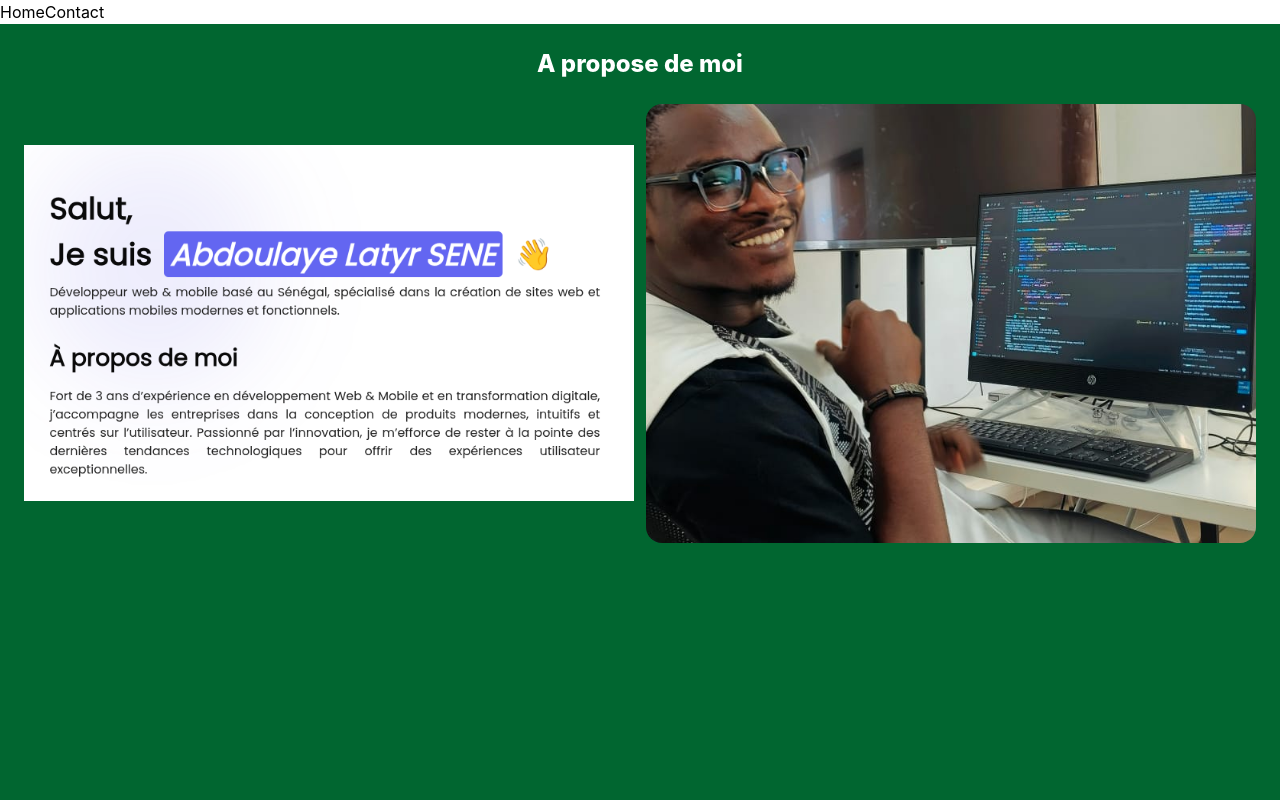
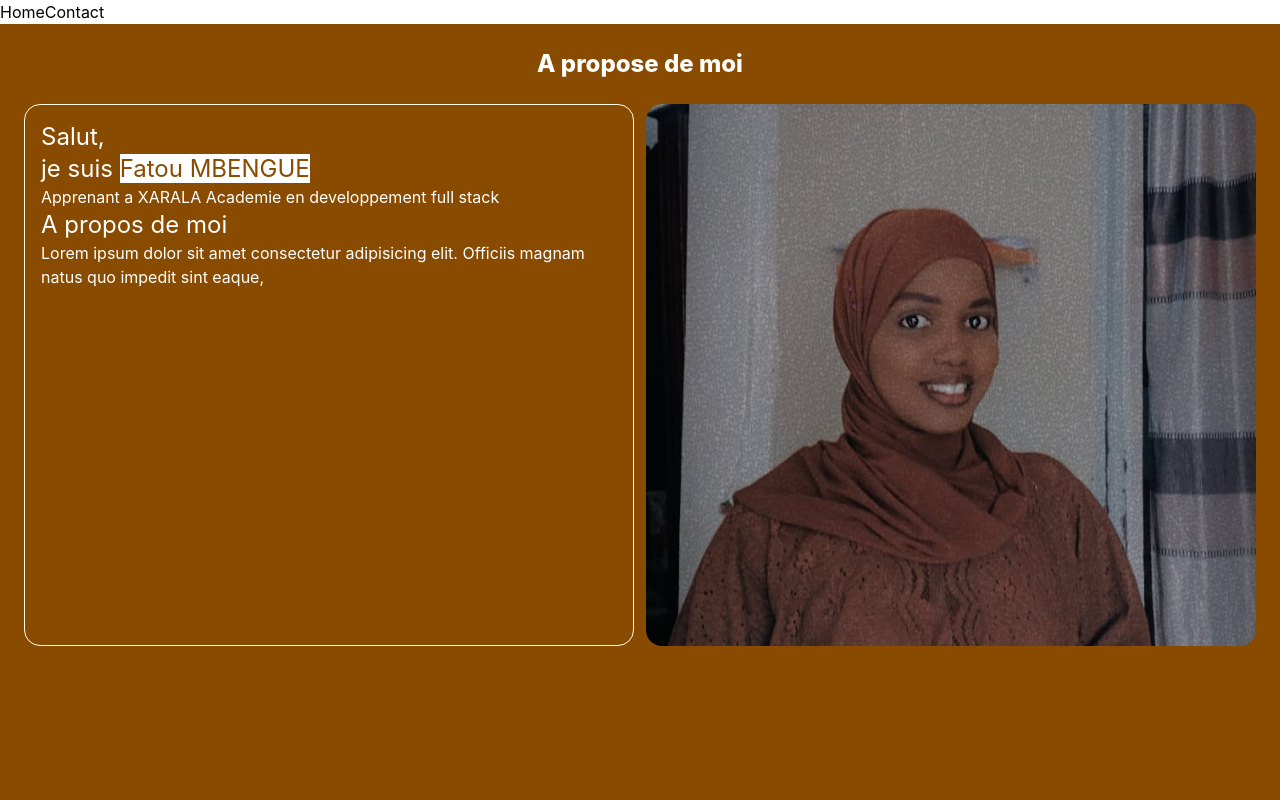
Before and after one commit to latyr0503/site_vitrine_xarala, a React (Vite) app: page / in a window 1280 px wide. Shown: the top 800 px of the page. Built offline with nearby package versions, Linux system fonts and the light colour scheme.

Commit message:
Ajout de ma section jaune + mise en forme

```diff
--- a/src/composants/elements/Section-Fatou.tsx
+++ b/src/composants/elements/Section-Fatou.tsx
@@ -3,9 +3,7 @@ import React from 'react'
 export default function SectionFatou() {
   return (
     <div className='bg-yellow-800 h-screen'>
-        <h1 className='text-center text-white text-3xl font-bold'>SectionFatou
-
-        </h1>
+        <h1 className='text-center text-white text-3xl font-bold'>SectionFatou</h1>
         </div>
   )
 }
--- a/src/composants/elements/sectrion-latyr.tsx
+++ b/src/composants/elements/sectrion-latyr.tsx
@@ -2,19 +2,27 @@ import React from "react";
 
 export default function SectionLatyr() {
   return (
-    <div className="bg-green-800 p-6 space-y-6 ">
+    <div className="bg-yellow-800 p-6 space-y-6 ">
       <h1 className="text-center text-white text-2xl font-extrabold">A propose de moi </h1>
       <div className="grid grid-cols-2 gap-3">
-        <div>
-          <img
-            src="/assets/profil.png"
-            className="w-full h-[50%] object-contain rounded-2xl"
-            alt=""
-          />
+
+        <div className="w-full h-[50%] object-contain rounded-2xl bg-yellow-800
+            border border-amber-50 p-4 text-white ">
+          <h1 className="text-2xl">
+            Salut,</h1>
+            <h1 className="text-2xl">je suis  <span className="text-yellow-800 bg-white text-2xl">Fatou MBENGUE </span></h1>
+            Apprenant  a XARALA Academie en developpement full stack
+
+           <h2 className="text-2xl"> A propos de moi </h2>
+             <p>Lorem ipsum dolor sit amet consectetur adipisicing elit.
+            Officiis magnam natus quo impedit sint eaque, </p>
+
+
+
         </div>
         <div>
           <img
-            src="/assets/latyr.jpeg"
+            src="/assets/p1.jpeg"
             className="w-full h-[50%] object-cover rounded-2xl"
             alt=""
           />
```
Also changed, not shown: public/assets/p1.jpeg (added), src/composants/pages/home.tsx (line endings or trailing spaces).
